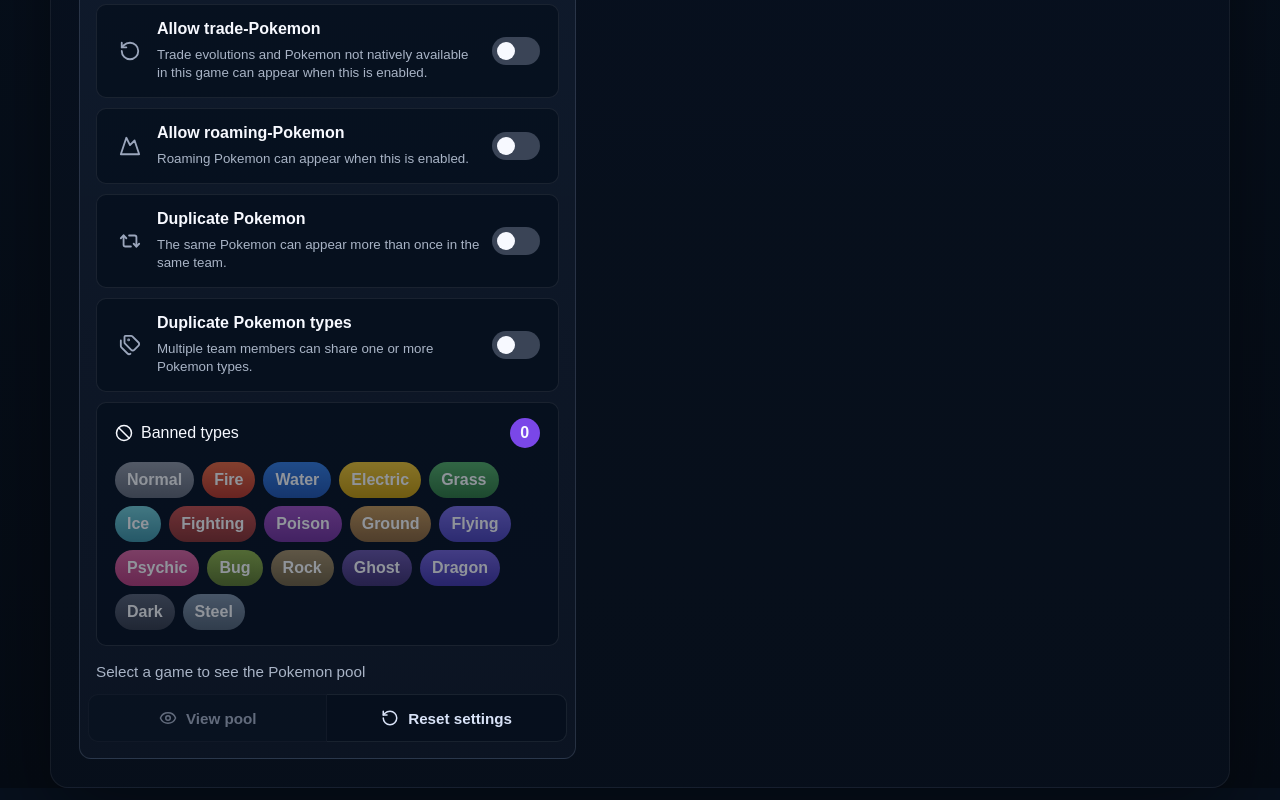
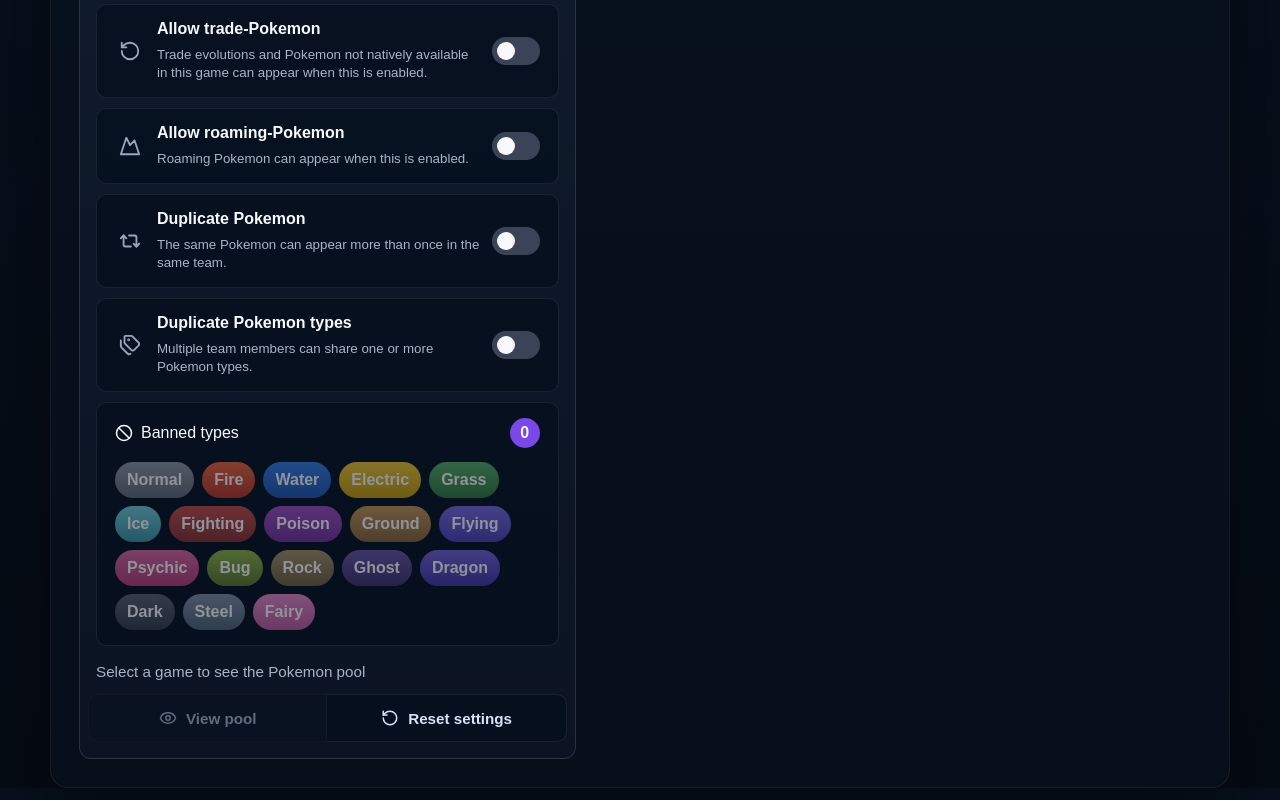
Before and after one commit to EasyEddi/Route-Zero, a Next.js app: page / in a window 1280 px wide. Shown: the part 942-1742 px from the top of the page. Built offline with nearby package versions, Linux system fonts and the light colour scheme.

Commit message:
Add Fairy to banned type filters

```diff
--- a/data/types.ts
+++ b/data/types.ts
@@ -16,4 +16,5 @@
   "dragon",
   "dark",
   "steel",
+  "fairy",
 ] as const;
```
